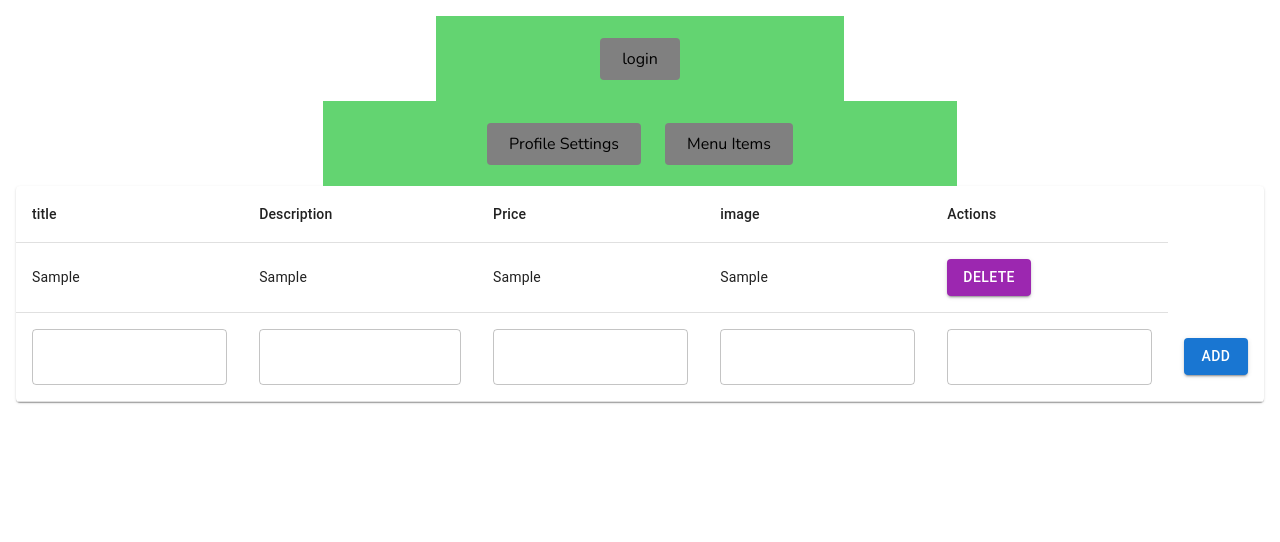
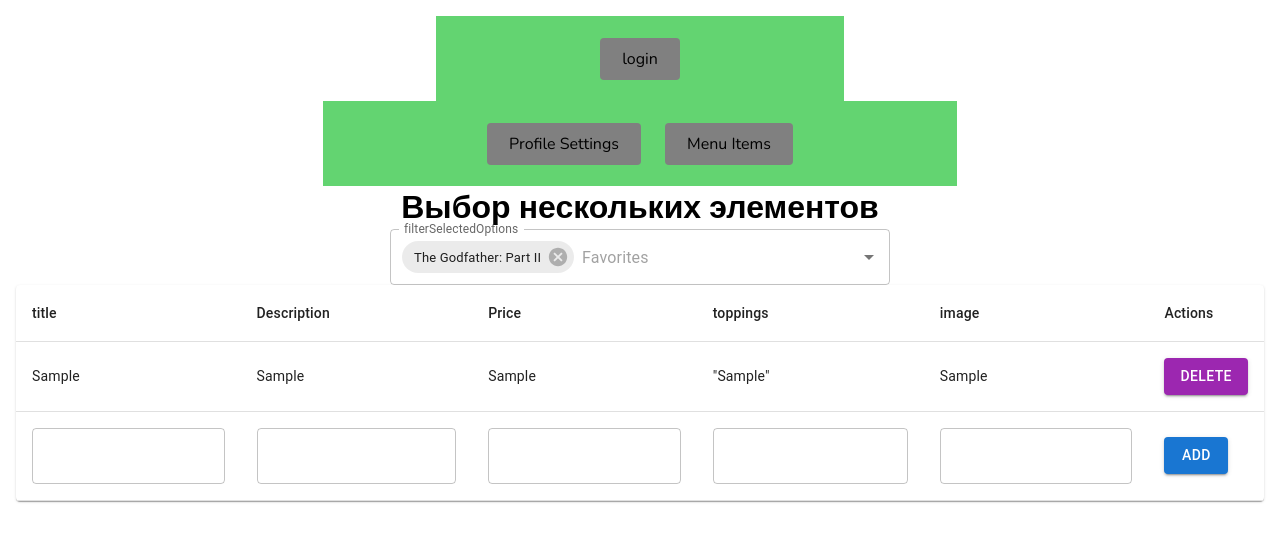
Before and after one commit to avchy/000-burger-bot-dashboard-react, a React (Create React App) app: page /menu_items in a window 1280 px wide. Both pictures are taken after typing "Sample", "Sample", "Sample", "Sample", "Sample" into the empty fields and a click on the button "ADD". Shown: the top 542 px of the page. Built offline with nearby package versions, Linux system fonts and the light colour scheme; no server answers.

Commit message:
update 1 file and delete 4 files

```diff
--- a/src/pages/Settings/MenuItems.js
+++ b/src/pages/Settings/MenuItems.jsx
@@ -10,8 +10,9 @@ import {
   Button,
   TextField,
 } from '@mui/material'
-import NavbarSettings from '../../components/NavbarSettings/'
+import NavbarSettings from '../../components/NavbarSettings'
 import axios from 'axios'
+import Tags from './Tags'
 
 export function MenuItems() {
   const [menuItems, setMenuItems] = useState([])
@@ -23,16 +24,20 @@ export function MenuItems() {
     image: '', // Добавлено поле "image"
   })
 
-
-
-   const handleMenuItemChange = (e) => {
+  const handleMenuItemChange = (e) => {
     const { name, value } = e.target
     setMenuItem({ ...menuItem, [name]: value })
   }
 
   const addMenuItem = () => {
     setMenuItems([...menuItems, menuItem])
-    setMenuItem({ title: '', description: '', price: '', toppings: '', image: '' })
+    setMenuItem({
+      title: '',
+      description: '',
+      price: '',
+      toppings: '',
+      image: '',
+    })
   }
 
   const deleteMenuItem = (index) => {
@@ -58,24 +63,6 @@ export function MenuItems() {
     }
   }
 
-  // const getMenu =   () => {
-  //   let config = {
-  //     method: 'get',
-  //     maxBodyLength: Infinity,
-  //     url: 'https://burgerim.ru/menu',
-  //     headers: { }
-  //   };
-
-  //   axios.request(config)
-  //   .then((response) => {
-  //     console.log(response.data);
-  //     // console.log(JSON.stringify(response.data));
-  //   })
-  //   .catch((error) => {
-  //     console.log(error);
-  //   });
-  // }
-
   useEffect(() => {
     getMenu()
   }, [])
@@ -84,6 +71,9 @@ export function MenuItems() {
     <>
       <NavbarSettings />
 
+      <h1>Выбор нескольких элементов</h1>
+      <Tags />
+
       <Paper>
         <Table>
           <TableHead>
@@ -91,7 +81,7 @@ export function MenuItems() {
               <TableCell>title</TableCell>
               <TableCell>Description</TableCell>
               <TableCell>Price</TableCell>
-              {/* <TableCell>Add-ons</TableCell> */}
+              <TableCell>toppings</TableCell>
               <TableCell>image</TableCell>{' '}
               {/* Добавлено поле "image" в заголовок таблицы */}
               <TableCell>Actions</TableCell>
@@ -103,7 +93,7 @@ export function MenuItems() {
                 <TableCell>{item.title}</TableCell>
                 <TableCell>{item.description}</TableCell>
                 <TableCell>{item.price}</TableCell>
-                {/* <TableCell>{item.toppings}</TableCell> */}
+                <TableCell>{JSON.stringify(item.toppings)}</TableCell>
                 <TableCell>{item.image}</TableCell>
                 <TableCell>
                   <Button
--- a/src/pages/Settings/ProfileSettings.js
+++ b/src/pages/Settings/ProfileSettings.jsx
@@ -10,7 +10,7 @@ import {
   TextField,
 } from '@mui/material'
 import { useAuth0 } from '@auth0/auth0-react'
-import NavbarSettings from '../../components/NavbarSettings/'
+import NavbarSettings from '../../components/NavbarSettings'
 
 export function ProfileSettings() {
   const { user } = useAuth0()
--- /dev/null
+++ b/src/pages/Settings/Tags.jsx
@@ -0,0 +1,37 @@
+import * as React from 'react'
+import Chip from '@mui/material/Chip'
+import Autocomplete from '@mui/material/Autocomplete'
+import TextField from '@mui/material/TextField'
+import Stack from '@mui/material/Stack'
+
+export default function Tags() {
+  return (
+    <Stack spacing={3} sx={{ width: 500 }}>
+      <Autocomplete
+        multiple
+        id='tags-outlined'
+        options={top100Films}
+        getOptionLabel={(option) => option.title}
+        defaultValue={[top100Films[2]]}
+        filterSelectedOptions
+        renderInput={(params) => (
+          <TextField
+            {...params}
+            label='filterSelectedOptions'
+            placeholder='Favorites'
+          />
+        )}
+      />
+    </Stack>
+  )
+}
+
+const top100Films = [
+  { title: 'The Shawshank Redemption', year: 1994 },
+  { title: 'The Godfather', year: 1972 },
+  { title: 'The Godfather: Part II', year: 1974 },
+  { title: 'The Dark Knight', year: 2008 },
+  { title: '12 Angry Men', year: 1957 },
+  { title: "Schindler's List", year: 1993 },
+  { title: 'Pulp Fiction', year: 1994 },
+]
```
Also changed, not shown: src/App.jsx (renamed from src/App.js), src/pages/Profile.jsx (renamed from src/pages/Profile.js).
